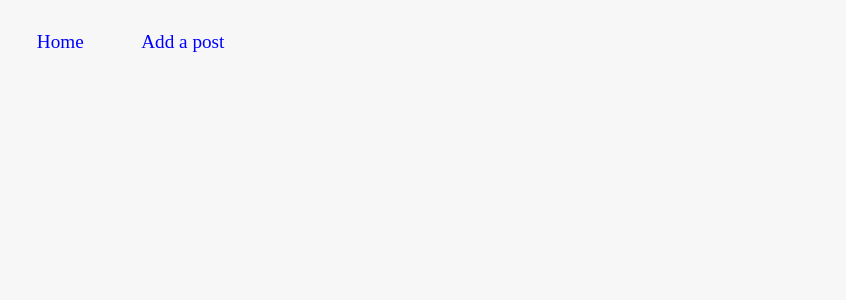
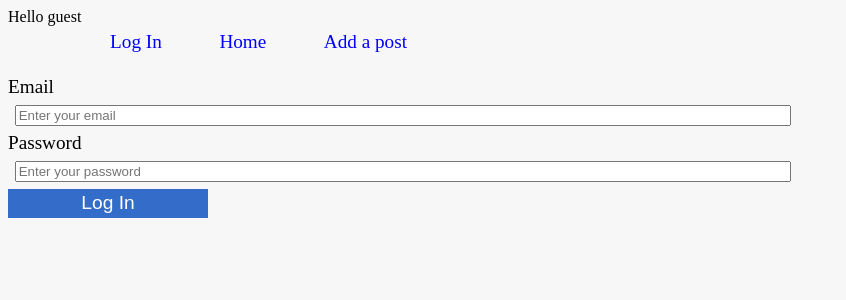
Before and after one commit to celinero/Scaler-support-app, a React (Create React App) app: page /auth/login in a window 1280 px wide. Before the commit this address had no page. Shown: the top 300 px of the page, without its empty margins (0-846 px from the left). Built offline with nearby package versions, Linux system fonts and the light colour scheme.

Commit message:
update stateReducer with categories and create LogIn component

```diff
--- a/src/App.js
+++ b/src/App.js
@@ -1,6 +1,6 @@
 import React, { useReducer, useEffect } from 'react';
 import { BrowserRouter, Routes, Route, Navigate } from 'react-router-dom';
-import { createNewTicket, getTickets } from './services/ticketServices';
+import { getTickets } from './services/ticketServices';
 import { GlobalStyle } from './styled-components/globalStyles';
 import Tickets from './components/Tickets';
 import { Ticket } from './components/Ticket';
@@ -9,6 +9,8 @@ import { NavBar } from './components/NavBar';
 import stateReducer from'./config/stateReducer';
 import initialState from './config/initialState'
 import { StateContext } from './config/store';
+import { getCategories } from './services/categoriesServices';
+import { LogIn } from './components/LogIn';
 // import { Homepage } from './components/Homepage';
 
 
@@ -17,6 +19,10 @@ const App = () => {
   // const [loading, setLoading] = useState(true)
 
   useEffect(() => {
+    getCategories()
+    .then(categories => dispatch({type: "setCategories", data: categories}))
+    .catch(error => console.log(error))
+
     getTickets()
       .then(tickets => dispatch({type: "setTickets", data: tickets}))
       .catch(error => console.log(error))
@@ -34,6 +40,7 @@ const App = () => {
             <Route path="/tickets" element={<Tickets />} />
             <Route path="/tickets/new" element={<NewTicket />} />
             <Route path="/tickets/:id" element={<Ticket />} />
+            <Route path="/auth/login" element={<LogIn />} />
           </Routes>
         </BrowserRouter>
       </StateContext.Provider>
--- /dev/null
+++ b/src/components/LogIn.js
@@ -0,0 +1,45 @@
+import React, { useState } from 'react';
+import { useNavigate } from 'react-router';
+import { useGlobalState } from '../config/store';
+import { logInUser } from '../services/userServices';
+import { Block, Label, Input, InputButton } from '../styled-components'
+
+export const LogIn = (props) => {
+  const initialValues = {email: "", password:""};
+  const [formValues, setFormValues] = useState(initialValues);
+  const {dispatch} = useGlobalState();
+  const navigate = useNavigate();
+
+  function handleChange(event) {
+    setFormValues({
+      ...formValues,
+      [event.target.name]: event.target.value
+    })
+  }
+
+  function handleSubmit(event) {
+    event.preventDefault();
+    logInUser(formValues)
+      .then(email => {
+        dispatch({type: "setLoggedInUser", data: email})
+        navigate("/")
+      })
+      .catch(error => console.log(error))
+  }
+
+  return(
+    <form onSubmit={handleSubmit}>
+      <Block>
+        <Label>Email</Label>
+        <Input onChange={handleChange} type="email" name="email" placeholder="Enter your email" value={formValues.email} />
+      </Block>
+      <Block>
+        <Label>Password</Label>
+        <Input onChange={handleChange} type="password" name="password" placeholder="Enter your password" value={formValues.password} />
+      </Block>
+      <Block>
+        <InputButton type="submit" value="Log In" />
+      </Block>
+    </form>
+  )
+}
--- a/src/components/Navbar.js
+++ b/src/components/Navbar.js
@@ -1,9 +1,23 @@
 import React from 'react';
+import { useGlobalState } from '../config/store';
 import { Nav, StyledLink } from '../styled-components'
 
 export const NavBar = (props) => {
+  const {store, dispatch} = useGlobalState();
+  const {loggedInUser} = store;
+
+  function handleLogOut() {
+    dispatch({type:"removeLoggedIUser"})
+  }
+
   return(
     <Nav>
+      <span>Hello {loggedInUser || "guest"} </span>
+      {loggedInUser ?
+      (<StyledLink onClick={handleLogOut} to="/">Log out</StyledLink>)
+      :
+      (<StyledLink to="auth/login">Log In</StyledLink>)
+      }
       <StyledLink to="/tickets">Home</StyledLink>
       <StyledLink to="/tickets/new">Add a post</StyledLink>
     </Nav>
--- a/src/components/NewTicket.js
+++ b/src/components/NewTicket.js
@@ -3,13 +3,12 @@ import { useNavigate } from 'react-router';
 import { useGlobalState } from '../config/store';
 import { createNewTicket } from '../services/ticketServices';
 import {Block, Label, Input, TextArea, InputButton, Select, Option} from '../styled-components/index'
-import categories from '../data/categories'
 import { capitalize } from '../utils/stringUtils';
 
 export const NewTicket = (props) => {
   const navigate = useNavigate();
   const {store, dispatch} = useGlobalState();
-  const {tickets} = store;
+  const {tickets, categories} = store;
   const [loading, setLoading] = useState(false);
 
   const initialState = {
@@ -22,12 +21,14 @@ export const NewTicket = (props) => {
   const [formState, setFormState] = useState(initialState);
 
   function addNewTicket(ticketObject){
+    setLoading(true)
     createNewTicket(ticketObject)
       .then(newTicket => {
         dispatch({
         type: "setTickets",
         data: [...tickets, newTicket]
       })
+      setLoading(false)
       navigate("/")
       })
       .catch(error => console.log(error))
@@ -69,7 +70,7 @@ export const NewTicket = (props) => {
           <TextArea from="newTicket" type="text" name="message" placeholder="Enter Message"  value={formState.message} onChange={handleChange} />
         </Block>
         <Block>
-          <InputButton type="submit" value="Add Ticket"></InputButton>
+          <InputButton disabled={loading} type="submit" value="Add Ticket"></InputButton>
         </Block>
       </form>
     </div>
--- a/src/config/initialState.js
+++ b/src/config/initialState.js
@@ -1,5 +1,7 @@
 const initialState = {
-  tickets: []
+  tickets: [],
+  categories: [],
+  loggedInUser: null
 }
 
 export default initialState;
--- a/src/config/stateReducer.js
+++ b/src/config/stateReducer.js
@@ -6,6 +6,28 @@ const stateReducer = (state, action) => {
         tickets: action.data
       }
     }
+
+    case "setCategories": {
+      return{
+        ...state,
+        categories: action.data
+      }
+    }
+
+    case "setLoggedInUser": {
+      return{
+        ...state,
+        loggedInUser: action.data
+      }
+    }
+
+    case "removeLoggedInUser": {
+      return{
+        ...state,
+        loggedInUser: null
+      }
+    }
+
     default:
       return state;
   }
--- /dev/null
+++ b/src/services/categoriesServices.js
@@ -0,0 +1,7 @@
+import categories from '../data/categories';
+
+export const getCategories = () => {
+  return new Promise((resolve, reject) => {
+    resolve(categories);
+  })
+}
--- /dev/null
+++ b/src/services/userServices.js
@@ -0,0 +1,5 @@
+export const logInUser = (logInDetails) => {
+  return new Promise((resolve, reject) => {
+    resolve(logInDetails.email)
+  })
+}
```
